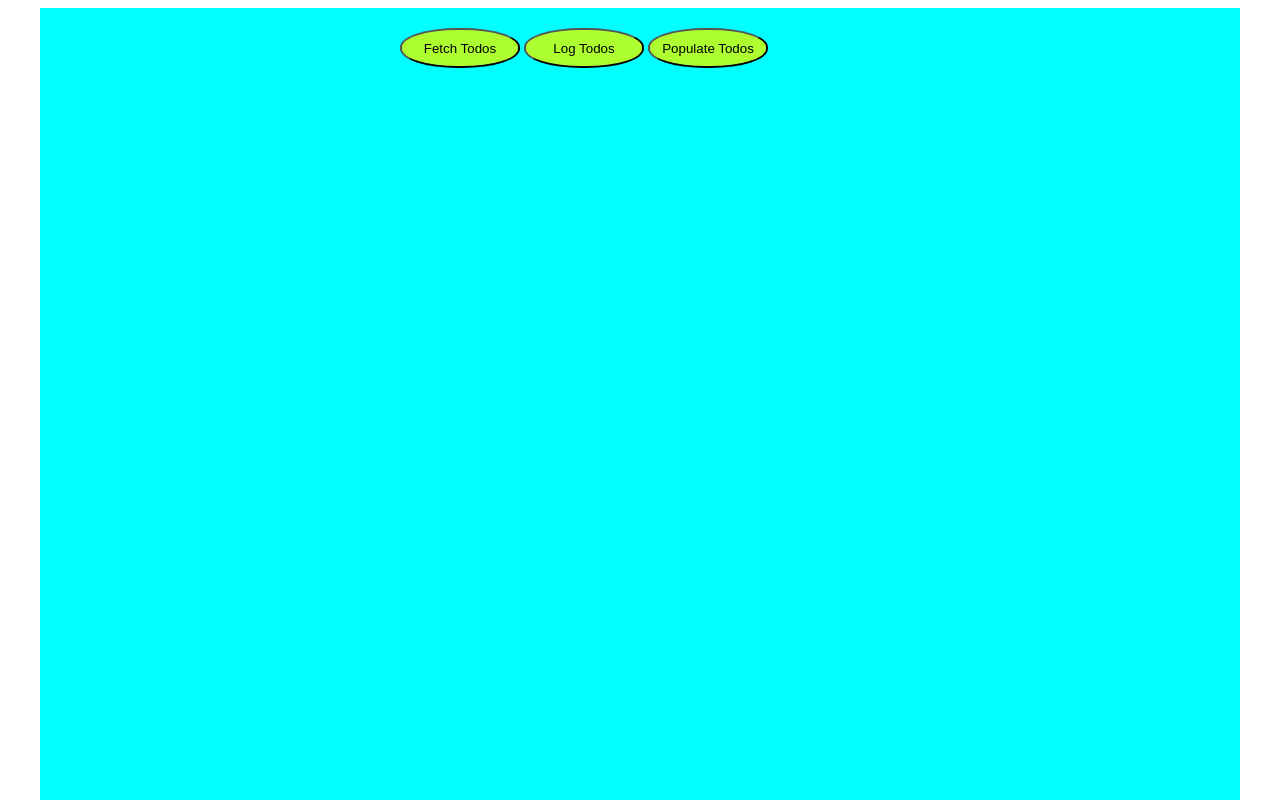
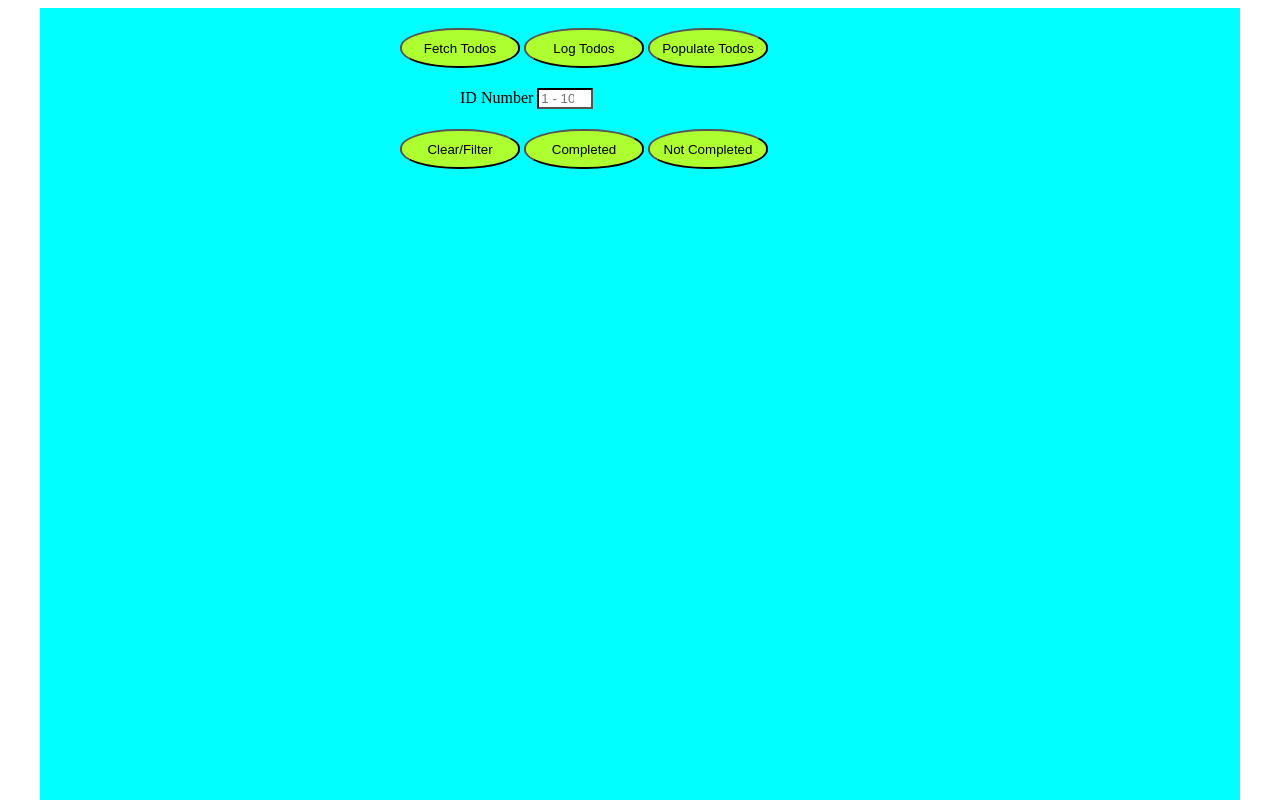
Before and after one commit to WilliamRHarper/Dummy-Data-Todo-List, a plain HTML site: page index.html in a window 1280 px wide. Shown: the top 800 px of the page. Drawn offline with Linux system fonts and the light colour scheme; no server answers.

Commit message:
added stuff to todo list

```diff
--- a/index.html
+++ b/index.html
@@ -30,22 +30,39 @@
         border-radius: 48%;
         margin-top: 20px;
       }
-      #buttons {
+      .buttons {
         margin-left: 30%;
       }
-      #theList {
+      #myList {
         margin-left: 30%;
+      }
+      input:placeholder-shown {
+        text-align: center;
+        border-color: black;
+      }
+      #idField {
+        margin-left: 35%;
+        margin-top: 20px;
       }
     </style>
 </head>
 <body>
   <div id=container>
-    <div id=buttons>
+    <div class=buttons>
       <button onclick="fetchTodos()">Fetch Todos</button>
       <button onclick="logTodos()">Log Todos</button>
       <button onclick="populateTodos()">Populate Todos</button>
     </div>
-    <div id= "theList">
+    <div id="idField">
+      <label for="idNumber">ID Number</label>
+      <input required type="number" name="idNumber" id="idNumber" class="field" placeholder="1 - 10" min="1" max="10">
+  </div>
+  <div class=buttons>
+    <button onclick="clearAndFilter()">Clear/Filter</button>
+    <button onclick="clearAndCompleted()">Completed</button>
+    <button onclick="notCompleted()">Not Completed</button>
+  </div>
+    <div id= "myList">
       <ol id="todo-list">
       <!-- LIs will go here -->
       </ol>
--- a/todo.js
+++ b/todo.js
@@ -13,6 +13,9 @@
     "title": "delectus aut autem",
     "completed": false
   }]*/
+  let theToDos = fetch('https://jsonplaceholder.typicode.com/todos')
+  .then(res => res.json())
+  .then(data => theToDos = data);
 
   const fetchTodos = () => {
     fetch('https://jsonplaceholder.typicode.com/todos')
@@ -27,6 +30,7 @@
   const populateTodos = () => {
     for (let i = 0; i < arrayOfTodos.length; i++){
     let theItem = document.createElement("li");
+    // theItem.setAttribute("id", "node" + document.getElementById("todo-list").children.length);
     let textNode = document.createTextNode(arrayOfTodos[i].title);
     theItem.appendChild(textNode);                 // Create a <p> element
     theItem.innerHTML = arrayOfTodos[i].title;
@@ -38,3 +42,80 @@
     document.getElementById("todo-list").appendChild(theItem);
     }
   }
+
+  const clearAndFilter = () => {
+    var element = document.getElementById("todo-list");
+    element.parentNode.removeChild(element);
+    // const filteredToDos = theToDos.filter(todo => todo.userId == document.getElementById("idNumber").value);
+    const result = theToDos.filter(toDo => toDo.userId == document.getElementById("idNumber").value);
+    for (let i = 0; i < result.length; i++){
+      let theList = document.createElement("ol");
+      document.getElementById("myList").appendChild(theList);
+      theList.setAttribute("id", "democlass");
+      let theItem = document.createElement("li");
+      // let textNode = document.createTextNode(result[i].userId, result[i].title);
+      theItem.innerHTML = "User Id: " + result[i].userId + ",  Title: " + result[i].title;
+      document.getElementById("democlass").appendChild(theItem);
+    }
+      // document.getElementById("idNumber").innerHTML = theToDos.filter(checkUser);
+    // for (let i = 0; i < filtered)
+    // document.getElementById("todo-list").appendChild(filteredTodos);
+  }
+  // const theToDos =     fetch('https://jsonplaceholder.typicode.com/todos')
+  // .then( (response) => response.json())
+  // .then( (json) => arrayOfTodos = json)
+
+  // let theToDos = fetch('https://jsonplaceholder.typicode.com/todos')
+  // .then(res => res.json())
+  // .then(data => theToDos = data);
+  // .then(() => console.log(obj));
+
+  // let userTiDos = cities.filter(city => city.population > 3000000);
+  // console.log(bigCities);
+  // const clearAndFilter = () => {
+  //   const elem = document.getElementsByTagName('li');
+  //   document.elem.remove();
+  // }
+
+  const clearAndCompleted = () => {
+    var element = document.getElementById("democlass");
+    element.parentNode.removeChild(element);
+    // const filteredToDos = theToDos.filter(todo => todo.userId == document.getElementById("idNumber").value);
+    const result = theToDos.filter(toDo => toDo.userId == document.getElementById("idNumber").value);
+    for (let i = 0; i < result.length; i++){
+      let theList = document.createElement("ol");
+      document.getElementById("myList").appendChild(theList);
+      theList.setAttribute("id", "democlass");
+      let theItem = document.createElement("li");
+      if (result[i].completed === true){
+      // let textNode = document.createTextNode(result[i].userId, result[i].title);
+      theItem.innerHTML = "User Id: " + result[i].userId + ",  Title: " + result[i].title + ",  Completed: " + result[i].completed;
+      // document.getElementById("democlass").appendChild(theItem);
+         }else {
+           continue;
+         }
+         document.getElementById("democlass").appendChild(theItem);
+      }
+    }
+
+
+    const notCompleted = () => {
+      var element = document.getElementById("democlass");
+      element.parentNode.removeChild(element);
+      // const filteredToDos = theToDos.filter(todo => todo.userId == document.getElementById("idNumber").value);
+      const toDoResult = theToDos.filter(toDo => toDo.userId == document.getElementById("idNumber").value);
+      for (let i = 0; i < toDoResult.length; i++){
+        let theList = document.createElement("ol");
+        document.getElementById("myList").appendChild(theList);
+        theList.setAttribute("id", "democlass");
+        let theItem = document.createElement("li");
+        if (toDoResult[i].completed === false){
+        // let textNode = document.createTextNode(result[i].userId, result[i].title);
+        theItem.innerHTML = "User Id: " + toDoResult[i].userId + ",  Title: " + toDoResult[i].title + ",  Completed: " + toDoResult[i].completed;
+        // document.getElementById("democlass").appendChild(theItem);
+           }else {
+             continue;
+           }
+           document.getElementById("democlass").appendChild(theItem);
+        }
+      }
```
